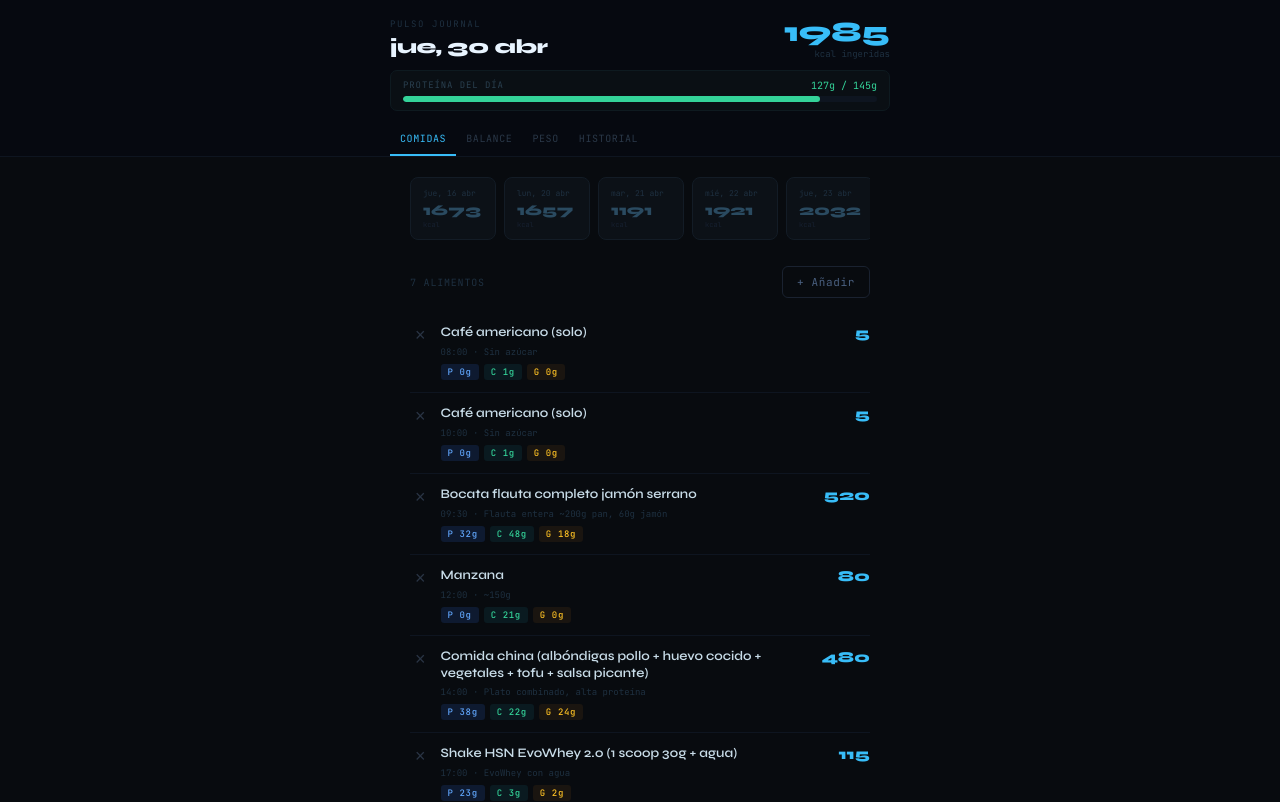
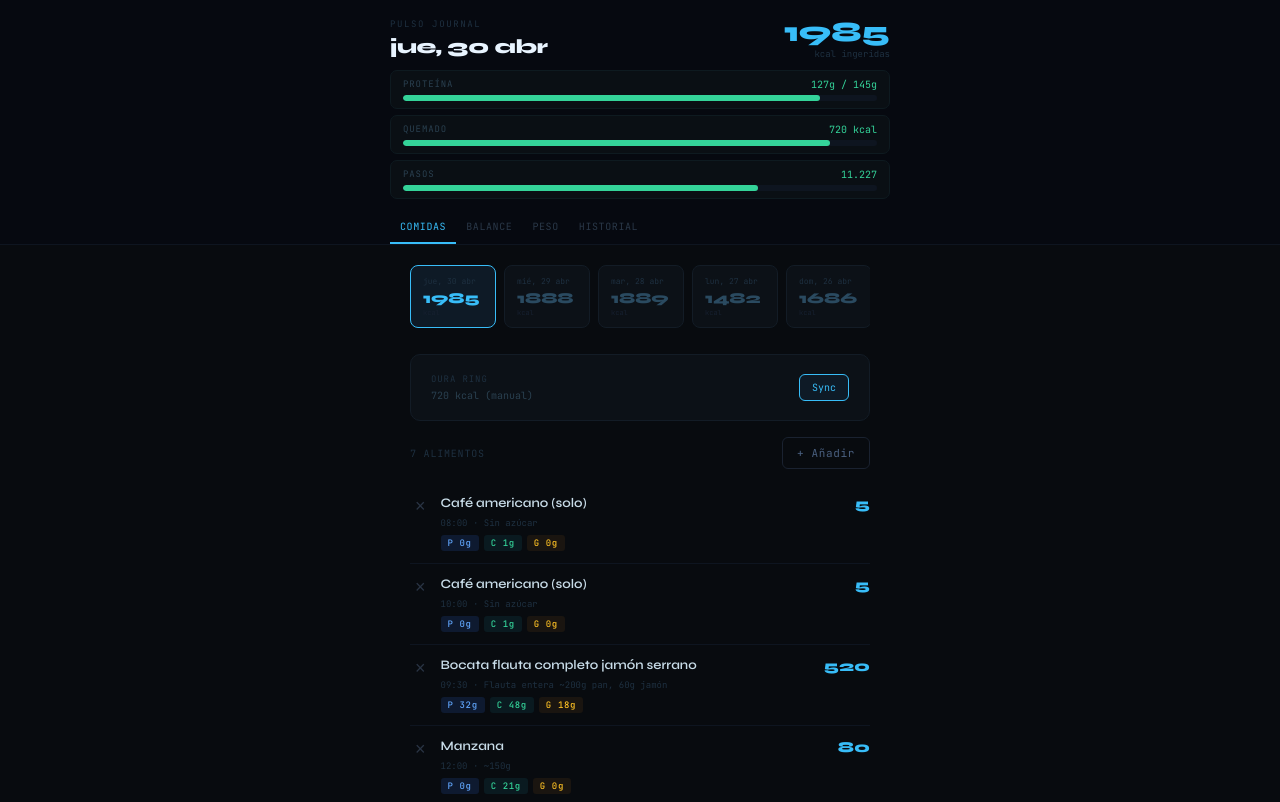
Before and after one commit to andres7sg-collab/PulseJournal, a React (Create React App) app: page / in a window 1280 px wide. Shown: the top 802 px of the page. Built offline with nearby package versions, Linux system fonts and the light colour scheme.

Commit message:
Update App.jsx

```diff
--- a/src/App.jsx
+++ b/src/App.jsx
@@ -36,6 +36,19 @@ const GYM_ACTIVITIES = [
   { id: "pasos_9233", label: "9,233 pasos", cals: 305 },
   { id: "weights75_pasos_11k", label: "Pesas 75 min + 11,227 pasos", cals: 720 },
 ];
+const GYM_STEPS = {
+  "weights_pasos_11k": 11000,
+  "pasos_9700_flexiones": 9700,
+  "weights_pasos_9500": 9524,
+  "pasos_9062": 9062,
+  "weights90_pasos_11k": 11290,
+  "pasos_9300": 9300,
+  "weights_pasos_15k": 15015,
+  "pasos_4681": 4681,
+  "weights_pasos_5900": 5900,
+  "pasos_9233": 9233,
+  "weights75_pasos_11k": 11227,
+};
 const GYM_MAP = Object.fromEntries(GYM_ACTIVITIES.map(a => [a.id, a.cals]));
 
 const INITIAL_WEIGHTS = [
@@ -218,8 +231,9 @@ function dayTotals(day) {
   const protein = day.meals.reduce((s, m) => s + (m.protein || 0), 0);
   const carbs = day.meals.reduce((s, m) => s + (m.carbs || 0), 0);
   const fat = day.meals.reduce((s, m) => s + (m.fat || 0), 0);
-  const burn = GYM_MAP[day.gym] || 0;
-  return { cals, protein, carbs, fat, burn, balance: cals - burn - TDEE_BASE };
+  const burn = day.oura?.active_calories || GYM_MAP[day.gym] || 0;
+  const steps = day.oura?.steps || GYM_STEPS[day.gym] || day.manualSteps || null;
+  return { cals, protein, carbs, fat, burn, steps, balance: cals - burn - TDEE_BASE };
 }
 
 function bmi(kg) { return (kg / ((HEIGHT_CM / 100) ** 2)).toFixed(1); }
@@ -278,6 +292,8 @@ export default function App() {
   const [weightForm, setWeightForm] = useState({ date: "", kg: "" });
   const [saving, setSaving] = useState(false);
   const [histTab, setHistTab] = useState("days");
+  const [ouraLoading, setOuraLoading] = useState(false);
+  const [ouraError, setOuraError] = useState(null);
 
   useEffect(() => {
     (async () => {
@@ -356,6 +372,31 @@ export default function App() {
     setForm({ name:"", cals:"", prot:"", carbs:"", fat:"", time:"13:00", note:"" });
     setShowAdd(false);
   };
+  const fetchOura = async (dateStr) => {
+    setOuraLoading(true);
+    setOuraError(null);
+    try {
+      const res = await fetch(`/api/oura?start_date=${dateStr}&end_date=${dateStr}`);
+      if (!res.ok) throw new Error(`Error ${res.status}`);
+      const data = await res.json();
+      const item = data.data?.[0];
+      if (!item) throw new Error("Sin datos para esta fecha");
+      const ouraData = {
+        steps: item.steps,
+        active_calories: item.active_calories,
+        total_calories: item.total_calories,
+        equivalent_walking_distance: item.equivalent_walking_distance,
+        fetched_at: new Date().toISOString(),
+      };
+      const newDays = history.days.map(d => d.date === dateStr ? { ...d, oura: ouraData } : d);
+      update(newDays);
+    } catch (e) {
+      setOuraError(e.message);
+    } finally {
+      setOuraLoading(false);
+    }
+  };
+
   const addWeight = () => {
     if (!weightForm.date || !weightForm.kg) return;
     const newW = [...weights.filter(w => w.date !== weightForm.date), { date: weightForm.date, kg: parseFloat(weightForm.kg), note: "Manual" }].sort((a,b) => a.date.localeCompare(b.date));
@@ -392,13 +433,30 @@ export default function App() {
               {saving && <div className="saving">guardando…</div>}
             </div>
           </div>
-          <div style={{ marginBottom: 12, padding: "8px 12px", background: "#0a0f14", borderRadius: 7, border: "1px solid #0e1a20" }}>
-            <div style={{ display: "flex", justifyContent: "space-between", marginBottom: 4 }}>
-              <span style={{ fontSize: 9, color: "#2a4050", letterSpacing: ".1em", textTransform: "uppercase" }}>Proteína del día</span>
-              <span style={{ fontSize: 10, color: protColor }}>{Math.round(t.protein)}g / {PROT_GOAL}g</span>
+          <div style={{ marginBottom: 12, display: "flex", flexDirection: "column", gap: 6 }}>
+            {/* Proteína */}
+            <div style={{ padding: "7px 12px", background: "#0a0f14", borderRadius: 7, border: "1px solid #0e1a20" }}>
+              <div style={{ display: "flex", justifyContent: "space-between", marginBottom: 4 }}>
+                <span style={{ fontSize: 9, color: "#2a4050", letterSpacing: ".1em", textTransform: "uppercase" }}>Proteína</span>
+                <span style={{ fontSize: 10, color: protColor }}>{Math.round(t.protein)}g / {PROT_GOAL}g</span>
+              </div>
+              <div className="prot-bar"><div className="prot-fill" style={{ width: `${protPct}%`, background: protColor }} /></div>
             </div>
-            <div className="prot-bar">
-              <div className="prot-fill" style={{ width: `${protPct}%`, background: protColor }} />
+            {/* Calorías quemadas */}
+            <div style={{ padding: "7px 12px", background: "#0a0f14", borderRadius: 7, border: "1px solid #0e1a20" }}>
+              <div style={{ display: "flex", justifyContent: "space-between", marginBottom: 4 }}>
+                <span style={{ fontSize: 9, color: "#2a4050", letterSpacing: ".1em", textTransform: "uppercase" }}>Quemado</span>
+                <span style={{ fontSize: 10, color: t.burn > 0 ? "#34d399" : "#2a4050" }}>{t.burn > 0 ? `${t.burn} kcal` : "sin actividad"}</span>
+              </div>
+              <div className="prot-bar"><div className="prot-fill" style={{ width: `${Math.min(100, (t.burn / 800) * 100)}%`, background: "#34d399" }} /></div>
+            </div>
+            {/* Pasos */}
+            <div style={{ padding: "7px 12px", background: "#0a0f14", borderRadius: 7, border: "1px solid #0e1a20" }}>
+              <div style={{ display: "flex", justifyContent: "space-between", marginBottom: 4 }}>
+                <span style={{ fontSize: 9, color: "#2a4050", letterSpacing: ".1em", textTransform: "uppercase" }}>Pasos</span>
+                <span style={{ fontSize: 10, color: t.steps ? (t.steps >= 8000 ? "#34d399" : t.steps <= 3000 ? "#f87171" : "#fbbf24") : "#2a4050" }}>{t.steps ? t.steps.toLocaleString("es-ES") : "—"}</span>
+              </div>
+              <div className="prot-bar"><div className="prot-fill" style={{ width: `${Math.min(100, ((t.steps || 0) / 15000) * 100)}%`, background: t.steps >= 8000 ? "#34d399" : t.steps <= 3000 ? "#f87171" : "#fbbf24" }} /></div>
             </div>
           </div>
           <div style={{ display: "flex" }}>
@@ -414,7 +472,7 @@ export default function App() {
       <div style={{ maxWidth: 500, margin: "0 auto", padding: "20px 20px" }}>
 
         <div style={{ display: "flex", gap: 8, overflowX: "auto", paddingBottom: 6, marginBottom: 20, scrollbarWidth: "none" }}>
-          {history.days.map(d => {
+          {history.days.slice().reverse().map(d => {
             const tt = dayTotals(d);
             return (
               <div key={d.date} className={`day-pill ${d.date === activeDate ? "active" : ""}`}
@@ -429,6 +487,30 @@ export default function App() {
 
         {tab === "log" && (
           <div className="fi">
+            {/* Oura Sync card */}
+            <div className="card" style={{ marginBottom: 16, display: "flex", justifyContent: "space-between", alignItems: "center" }}>
+              <div style={{ flex: 1, minWidth: 0 }}>
+                <div style={{ fontSize: 9, color: "#1e3040", letterSpacing: ".1em", textTransform: "uppercase", marginBottom: 4 }}>Oura Ring</div>
+                {day.oura ? (
+                  <div style={{ display: "flex", gap: 8, flexWrap: "wrap" }}>
+                    <span style={{ fontSize: 10, color: "#34d399" }}>👟 {day.oura.steps?.toLocaleString("es-ES")} pasos</span>
+                    <span style={{ fontSize: 10, color: "#34d399" }}>🔥 {day.oura.active_calories} kcal</span>
+                  </div>
+                ) : (
+                  <div style={{ fontSize: 10, color: "#2a4050" }}>
+                    {GYM_MAP[day.gym] > 0 ? `${GYM_MAP[day.gym]} kcal (manual)` : "Sin datos de actividad"}
+                  </div>
+                )}
+                {ouraError && <div style={{ fontSize: 9, color: "#f87171", marginTop: 3 }}>{ouraError}</div>}
+              </div>
+              <button
+                onClick={() => fetchOura(day.date)}
+                disabled={ouraLoading}
+                style={{ background: "#0e1a26", border: "1px solid #38bdf8", color: "#38bdf8", borderRadius: 6, padding: "6px 12px", cursor: "pointer", fontFamily: "'JetBrains Mono',monospace", fontSize: 10, flexShrink: 0, marginLeft: 10 }}>
+                {ouraLoading ? "↻" : day.oura ? "↻ Sync" : "Sync"}
+              </button>
+            </div>
+
             <div style={{ display: "flex", justifyContent: "space-between", alignItems: "center", marginBottom: 14 }}>
               <span style={{ fontSize: 10, color: "#1e3040", letterSpacing: ".08em", textTransform: "uppercase" }}>{day.meals.length} alimentos</span>
               <button className="btn-g" onClick={() => setShowAdd(!showAdd)}>{showAdd ? "✕ Cancelar" : "+ Añadir"}</button>
```
